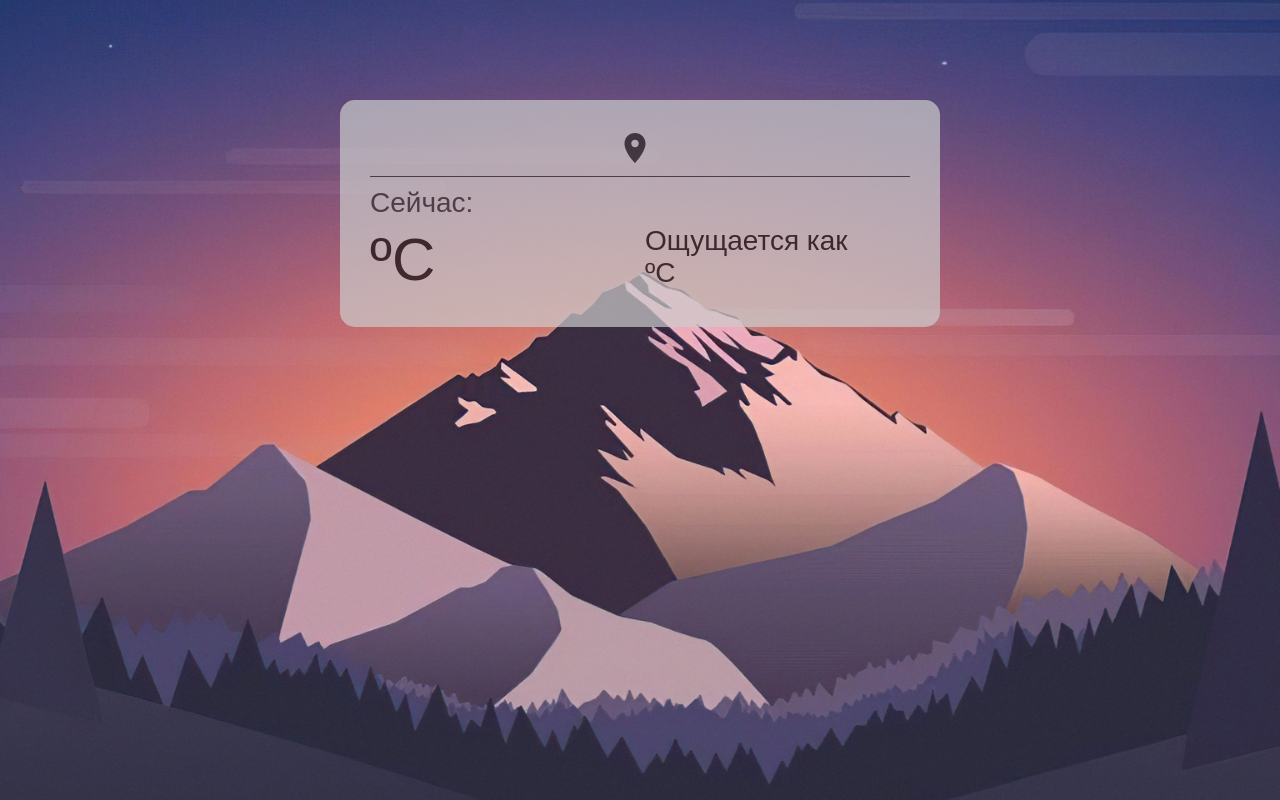
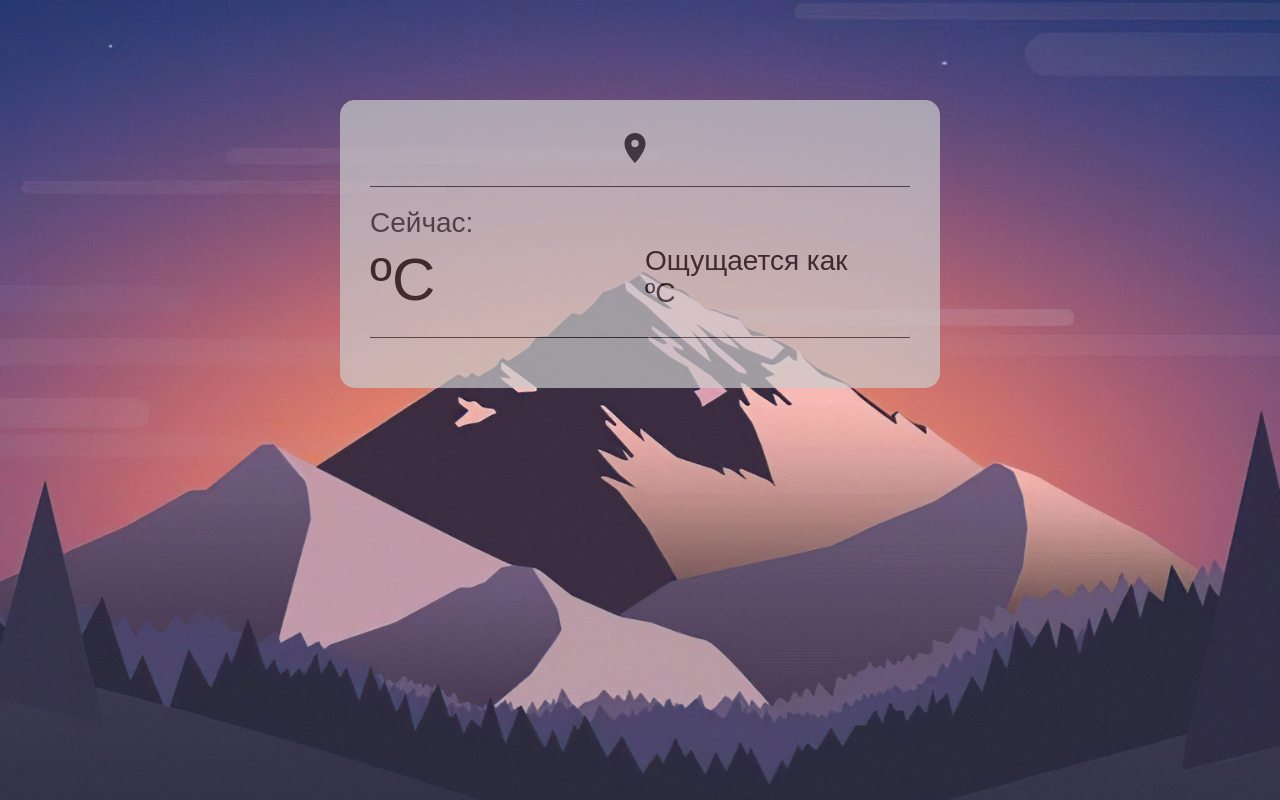
Before and after one commit to CondoR-R/weather, a plain HTML site: page index.html in a window 1280 px wide. Shown: the top 800 px of the page. Drawn offline with Linux system fonts and the light colour scheme.

Commit message:
Рефакторинг верстки (доработки

```diff
--- a/index.html
+++ b/index.html
@@ -10,12 +10,12 @@
   <body>
     <div class="container">
       <div class="content-box">
-        <section class="location">
+        <section class="location section">
           <img src="icons/geolocation.svg" alt="" class="icon location__icon" />
           <span class="span" id="city"></span>
         </section>
         <div class="horizontal-line"></div>
-        <section class="current-weather">
+        <section class="current-weather section">
           <p class="paragraph current-weather__paragraph">Сейчас:</p>
           <div class="current-temperature-box">
             <span id="current-temperature" class="span"></span>
@@ -27,6 +27,7 @@
             <span class="span">ºC</span>
           </div>
         </section>
+        <div class="horizontal-line"></div>
       </div>
     </div>
   </body>
--- a/style.css
+++ b/style.css
@@ -22,13 +22,14 @@ body {
   opacity: 0.7;
   margin: 0 auto;
   padding: 3rem;
-  margin-bottom: 2.5rem;
+}
+.section {
+  margin-bottom: 2rem;
 }
 .location {
   display: flex;
   align-items: center;
   justify-content: center;
-  margin-bottom: 1rem;
 }
 .location__icon {
   opacity: 0.8;
@@ -42,7 +43,7 @@ body {
 .horizontal-line {
   width: 100%;
   border-bottom: 0.1rem solid #333;
-  margin-bottom: 1rem;
+  margin-bottom: 2rem;
 }
 .current-weather {
   display: grid;
```
